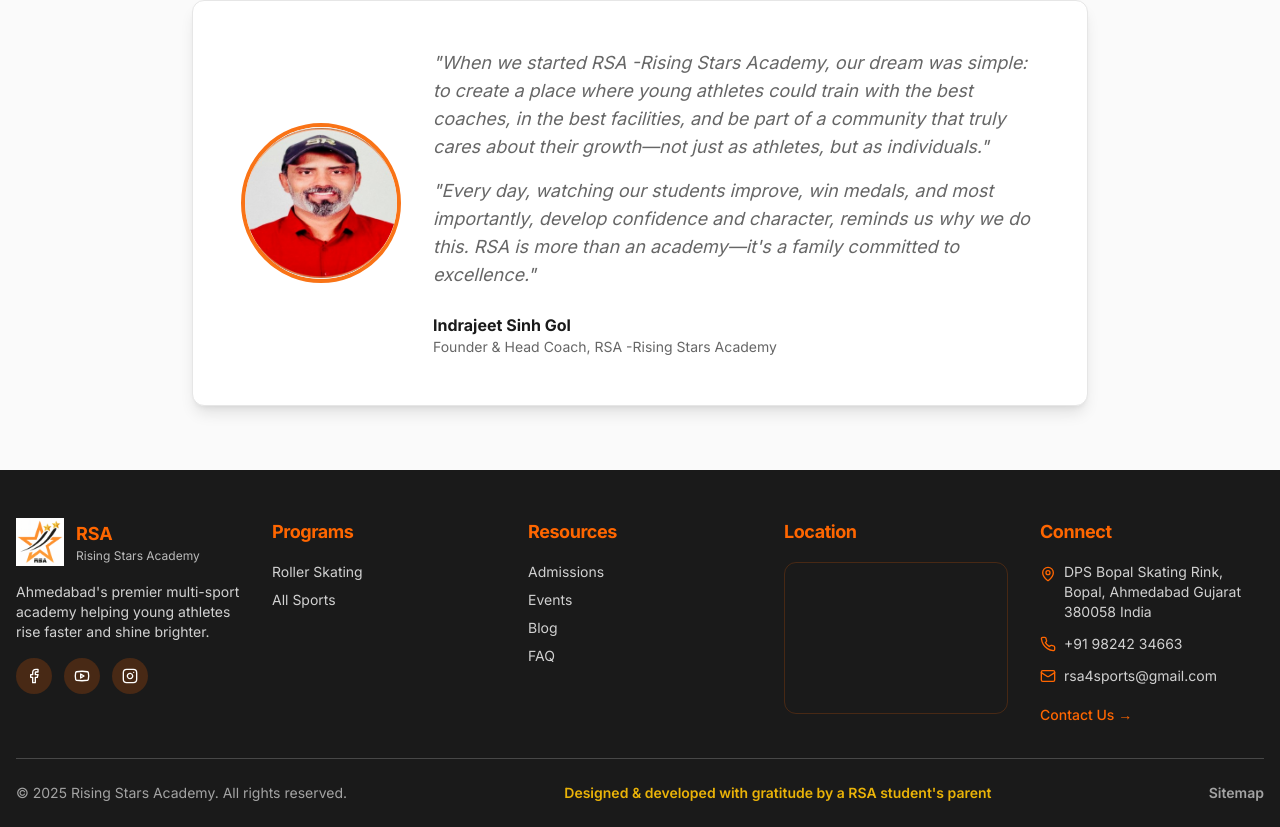
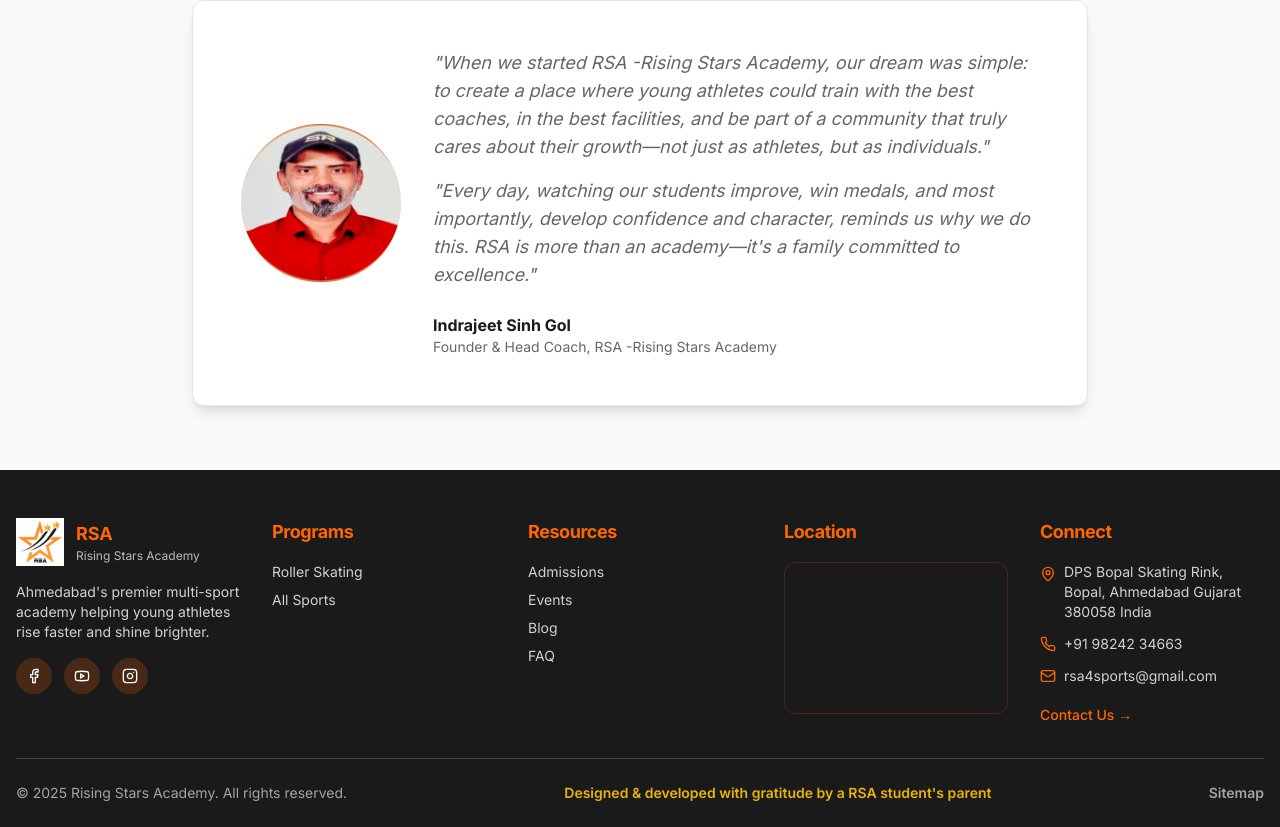
Before and after one commit to soumodip-m/rising-star-skate-hub, a React (Vite) app: page /about in a window 1280 px wide. Shown: the part 2019-2846 px from the top of the page. Built offline with nearby package versions, Linux system fonts and the light colour scheme; grey boxes are pictures that could not be loaded; the HTML template or start-up script is replaced by a standard one.

Commit message:
Remove image border

```diff
--- a/src/pages/About.tsx
+++ b/src/pages/About.tsx
@@ -144,7 +144,7 @@ export default function About() {
                   <img
                     src={founderPhoto}
                     alt="Indrajeet Sinh Gol, Founder of RSA"
-                    className="h-40 w-40 rounded-full object-cover border-4 border-orange-500"
+                    className="h-40 w-40 rounded-full object-cover"
                   />
                 </div>
                 <div>
```
